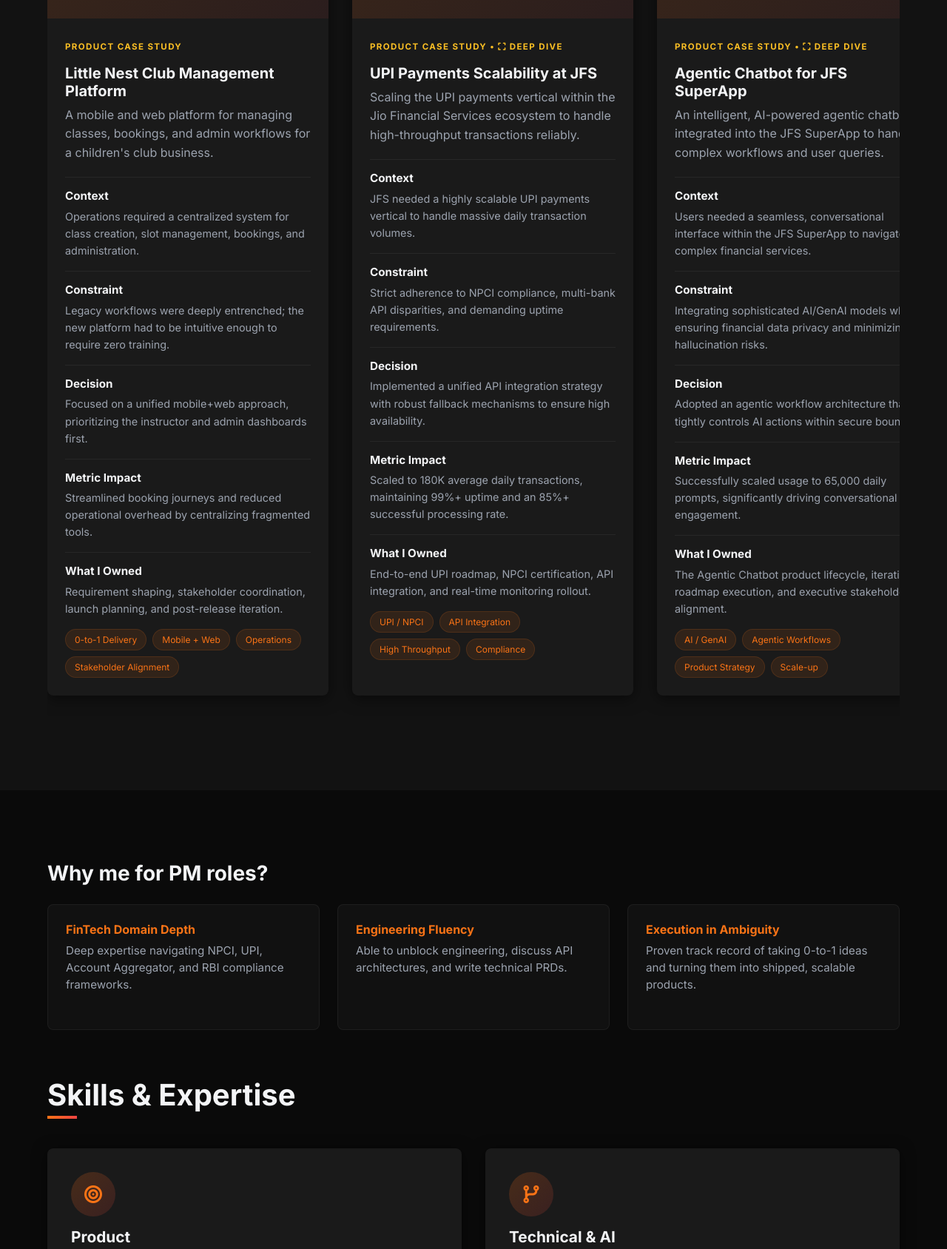
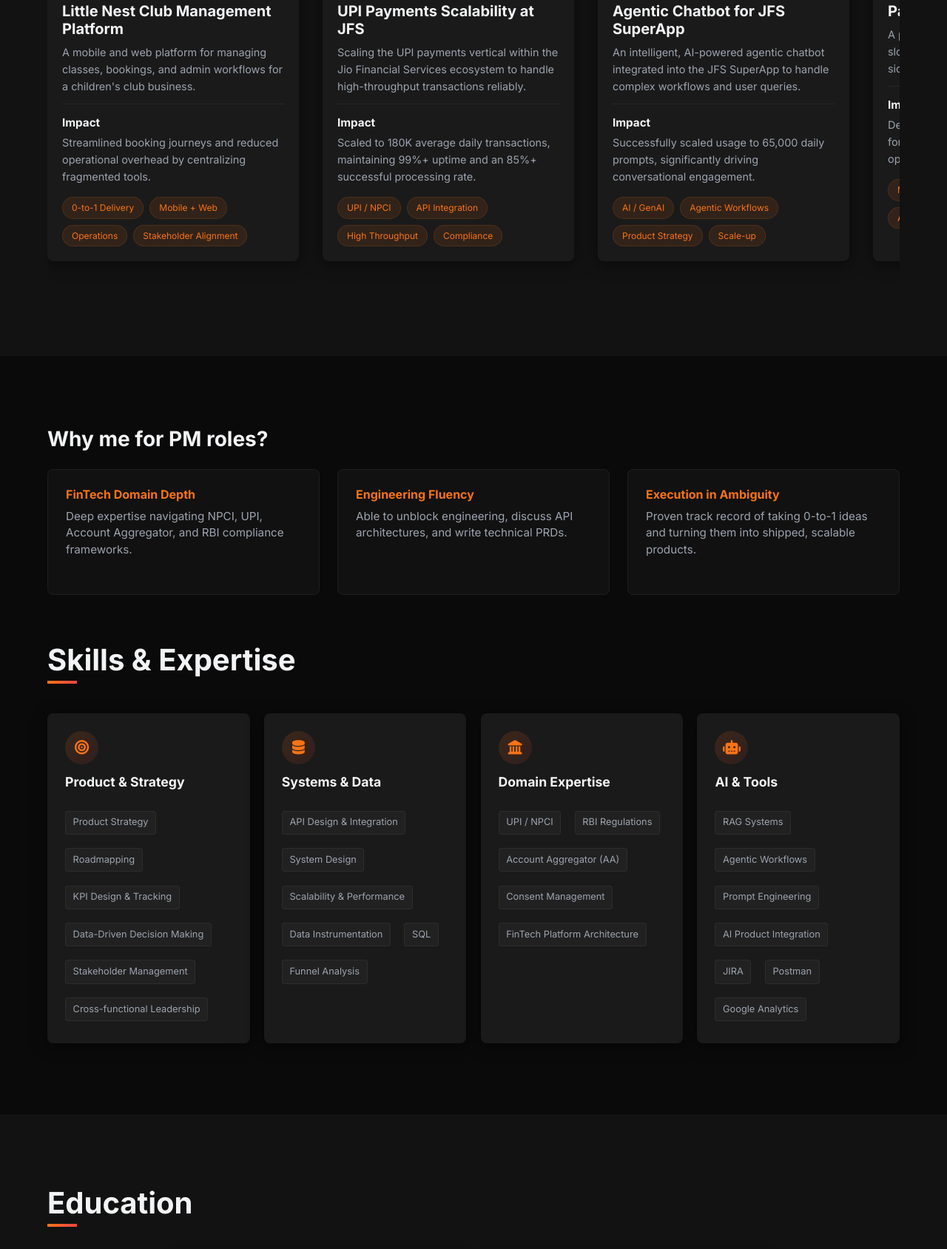
Before and after one commit to tirthesh2001/Portfolio, a website: page index.html in a window 1280 px wide. Shown: the part 4387-6075 px from the top of the page at 74% size. Drawn offline with Linux system fonts and the light colour scheme.

Commit message:
Compact skills grid and case study cards; move full details to deep-dive modals

```diff
--- a/content/data.json
+++ b/content/data.json
@@ -103,26 +103,12 @@
       "summary": "A mobile and web platform for managing classes, bookings, and admin workflows for a children's club business.",
       "details": [
         {
-          "heading": "Context",
-          "text": "Operations required a centralized system for class creation, slot management, bookings, and administration."
-        },
-        {
-          "heading": "Constraint",
-          "text": "Legacy workflows were deeply entrenched; the new platform had to be intuitive enough to require zero training."
-        },
-        {
-          "heading": "Decision",
-          "text": "Focused on a unified mobile+web approach, prioritizing the instructor and admin dashboards first."
-        },
-        {
-          "heading": "Metric Impact",
+          "heading": "Impact",
           "text": "Streamlined booking journeys and reduced operational overhead by centralizing fragmented tools."
-        },
-        {
-          "heading": "What I Owned",
-          "text": "Requirement shaping, stakeholder coordination, launch planning, and post-release iteration."
         }
       ],
+      "hasDeepDive": true,
+      "deepDiveId": "littlenest",
       "tags": [
         "0-to-1 Delivery",
         "Mobile + Web",
@@ -137,24 +123,8 @@
       "summary": "Scaling the UPI payments vertical within the Jio Financial Services ecosystem to handle high-throughput transactions reliably.",
       "details": [
         {
-          "heading": "Context",
-          "text": "JFS needed a highly scalable UPI payments vertical to handle massive daily transaction volumes."
-        },
-        {
-          "heading": "Constraint",
-          "text": "Strict adherence to NPCI compliance, multi-bank API disparities, and demanding uptime requirements."
-        },
-        {
-          "heading": "Decision",
-          "text": "Implemented a unified API integration strategy with robust fallback mechanisms to ensure high availability."
-        },
-        {
-          "heading": "Metric Impact",
+          "heading": "Impact",
           "text": "Scaled to 180K average daily transactions, maintaining 99%+ uptime and an 85%+ successful processing rate."
-        },
-        {
-          "heading": "What I Owned",
-          "text": "End-to-end UPI roadmap, NPCI certification, API integration, and real-time monitoring rollout."
         }
       ],
       "hasDeepDive": true,
@@ -173,24 +143,8 @@
       "summary": "An intelligent, AI-powered agentic chatbot integrated into the JFS SuperApp to handle complex workflows and user queries.",
       "details": [
         {
-          "heading": "Context",
-          "text": "Users needed a seamless, conversational interface within the JFS SuperApp to navigate complex financial services."
-        },
-        {
-          "heading": "Constraint",
-          "text": "Integrating sophisticated AI/GenAI models while ensuring financial data privacy and minimizing hallucination risks."
-        },
-        {
-          "heading": "Decision",
-          "text": "Adopted an agentic workflow architecture that tightly controls AI actions within secure bounds."
-        },
-        {
-          "heading": "Metric Impact",
+          "heading": "Impact",
           "text": "Successfully scaled usage to 65,000 daily prompts, significantly driving conversational engagement."
-        },
-        {
-          "heading": "What I Owned",
-          "text": "The Agentic Chatbot product lifecycle, iterative roadmap execution, and executive stakeholder alignment."
         }
       ],
       "hasDeepDive": true,
@@ -209,16 +163,8 @@
       "summary": "A product concept built around real-time slot visibility, booking flows, and admin-side management.",
       "details": [
         {
-          "heading": "The Problem",
-          "text": "Users and operators needed better visibility into parking availability and fewer manual coordination steps."
-        },
-        {
-          "heading": "What I Built",
-          "text": "A mobile app plus web dashboard experience covering slot discovery, bookings, and operational control."
-        },
-        {
-          "heading": "Why It Matters",
-          "text": "It reflects my technical grounding and ability to think through both customer-side and admin-side workflows."
+          "heading": "Impact",
+          "text": "Delivered a mobile app and web dashboard for seamless slot discovery, bookings, and operational control."
         }
       ],
       "tags": [
@@ -248,29 +194,50 @@
   "skills": [
     {
       "icon": "fas fa-bullseye",
-      "title": "Product",
+      "title": "Product & Strategy",
       "skills_list": [
         "Product Strategy",
-        "KPI & Analytics",
-        "Execution & Roadmapping"
+        "Roadmapping",
+        "KPI Design & Tracking",
+        "Data-Driven Decision Making",
+        "Stakeholder Management",
+        "Cross-functional Leadership"
       ]
     },
     {
-      "icon": "fas fa-code-branch",
-      "title": "Technical & AI",
+      "icon": "fas fa-database",
+      "title": "Systems & Data",
       "skills_list": [
-        "API Integration",
-        "Agentic Workflows",
-        "System Design"
+        "API Design & Integration",
+        "System Design",
+        "Scalability & Performance",
+        "Data Instrumentation",
+        "SQL",
+        "Funnel Analysis"
       ]
     },
     {
       "icon": "fas fa-landmark",
-      "title": "Domain",
+      "title": "Domain Expertise",
       "skills_list": [
-        "FinTech Architecture",
         "UPI / NPCI",
-        "Compliance"
+        "RBI Regulations",
+        "Account Aggregator (AA)",
+        "Consent Management",
+        "FinTech Platform Architecture"
+      ]
+    },
+    {
+      "icon": "fas fa-robot",
+      "title": "AI & Tools",
+      "skills_list": [
+        "RAG Systems",
+        "Agentic Workflows",
+        "Prompt Engineering",
+        "AI Product Integration",
+        "JIRA",
+        "Postman",
+        "Google Analytics"
       ]
     }
   ],
@@ -298,7 +265,8 @@
     "linkedin_url": "https://in.linkedin.com/in/tirthesh-patil"
   },
   "deepDives": {
-    "upi": "<h3>UPI Payments Scalability</h3><p><em>This is a placeholder for the deep-dive case study. Here you can document your Problem Discovery, Technical Constraints, Solution Architecture, and key learnings.</em></p>",
-    "chatbot": "<h3>Agentic Chatbot</h3><p><em>This is a placeholder for the deep-dive case study. Here you can document your Problem Discovery, Technical Constraints, Solution Architecture, and key learnings.</em></p>"
+    "upi": "<h3>UPI Payments Scalability</h3><br/><h4>Context</h4><p>JFS needed a highly scalable UPI payments vertical to handle massive daily transaction volumes.</p><br/><h4>Constraint</h4><p>Strict adherence to NPCI compliance, multi-bank API disparities, and demanding uptime requirements.</p><br/><h4>Decision</h4><p>Implemented a unified API integration strategy with robust fallback mechanisms to ensure high availability.</p><br/><h4>Metric Impact</h4><p>Scaled to 180K average daily transactions, maintaining 99%+ uptime and an 85%+ successful processing rate.</p><br/><h4>What I Owned</h4><p>End-to-end UPI roadmap, NPCI certification, API integration, and real-time monitoring rollout.</p>",
+    "chatbot": "<h3>Agentic Chatbot for JFS</h3><br/><h4>Context</h4><p>Users needed a seamless, conversational interface within the JFS SuperApp to navigate complex financial services.</p><br/><h4>Constraint</h4><p>Integrating sophisticated AI/GenAI models while ensuring financial data privacy and minimizing hallucination risks.</p><br/><h4>Decision</h4><p>Adopted an agentic workflow architecture that tightly controls AI actions within secure bounds.</p><br/><h4>Metric Impact</h4><p>Successfully scaled usage to 65,000 daily prompts, significantly driving conversational engagement.</p><br/><h4>What I Owned</h4><p>The Agentic Chatbot product lifecycle, iterative roadmap execution, and executive stakeholder alignment.</p>",
+    "littlenest": "<h3>Little Nest Club Management Platform</h3><br/><h4>Context</h4><p>Operations required a centralized system for class creation, slot management, bookings, and administration.</p><br/><h4>Constraint</h4><p>Legacy workflows were deeply entrenched; the new platform had to be intuitive enough to require zero training.</p><br/><h4>Decision</h4><p>Focused on a unified mobile+web approach, prioritizing the instructor and admin dashboards first.</p><br/><h4>Metric Impact</h4><p>Streamlined booking journeys and reduced operational overhead by centralizing fragmented tools.</p><br/><h4>What I Owned</h4><p>Requirement shaping, stakeholder coordination, launch planning, and post-release iteration.</p>"
   }
 }
--- a/styles.css
+++ b/styles.css
@@ -690,13 +690,16 @@ section:nth-of-type(even) {
 }
 
 .skill-tag {
-  background-color: rgba(249, 115, 22, 0.1);
-  color: var(--accent-primary);
-  padding: 0.5rem 1rem;
-  border-radius: var(--border-radius);
-  font-size: 0.875rem;
+  display: inline-block;
+  background-color: rgba(255, 255, 255, 0.03);
+  color: var(--text-secondary);
+  padding: 0.3rem 0.6rem;
+  border-radius: 4px;
+  font-size: 0.8rem;
+  margin-right: 0.4rem;
+  margin-bottom: 0.4rem;
+  border: 1px solid rgba(255, 255, 255, 0.05);
   transition: all var(--transition-fast);
-  border: 1px solid rgba(249, 115, 22, 0.15);
 }
 
 .skill-tag:hover {
@@ -708,39 +711,42 @@ section:nth-of-type(even) {
 /* Skills Grid */
 .skills-grid {
   display: grid;
-  grid-template-columns: 1fr 1fr;
-  gap: 2rem;
+  grid-template-columns: repeat(auto-fit, minmax(200px, 1fr));
+  gap: 1.2rem;
 }
 
 .skill-category {
   background-color: var(--card-bg);
-  padding: 2rem;
+  padding: 1.5rem;
   border-radius: var(--border-radius);
   box-shadow: var(--card-shadow);
   transition: all var(--transition-medium);
+  display: flex;
+  flex-direction: column;
 }
 
 .skill-category:hover {
-  transform: translateY(-5px);
-  box-shadow: 0 10px 30px rgba(0, 0, 0, 0.7);
+  transform: translateY(-3px);
+  box-shadow: 0 8px 20px rgba(0, 0, 0, 0.6);
 }
 
 .skill-category-icon {
-  width: 60px;
-  height: 60px;
+  width: 45px;
+  height: 45px;
   border-radius: 50%;
-  background: linear-gradient(135deg, rgba(249, 115, 22, 0.2), rgba(239, 68, 68, 0.15));
+  background: linear-gradient(135deg, rgba(249, 115, 22, 0.15), rgba(239, 68, 68, 0.1));
   display: flex;
   align-items: center;
   justify-content: center;
-  font-size: 1.5rem;
+  font-size: 1.2rem;
   color: var(--accent-primary);
-  margin-bottom: 1rem;
+  margin-bottom: 0.8rem;
 }
 
 .skill-category h3 {
-  font-size: 1.3rem;
-  margin-bottom: 0.5rem;
+  font-size: 1.1rem;
+  margin-bottom: 0.8rem;
+  color: var(--text-primary);
 }
 
 /* Education */
@@ -1033,7 +1039,7 @@ section:nth-of-type(even) {
   border-radius: var(--border-radius);
   overflow: hidden;
   box-shadow: var(--card-shadow);
-  flex: 0 0 380px;
+  flex: 0 0 340px;
   scroll-snap-align: start;
   transition: all var(--transition-medium);
 }
@@ -1045,7 +1051,7 @@ section:nth-of-type(even) {
 
 .project-image {
   width: 100%;
-  height: 200px;
+  height: 120px;
   overflow: hidden;
 }
 
@@ -1077,7 +1083,7 @@ section:nth-of-type(even) {
 }
 
 .project-content {
-  padding: 1.5rem;
+  padding: 1.25rem;
 }
 
 .project-label {
@@ -1096,7 +1102,8 @@ section:nth-of-type(even) {
 }
 
 .project-summary {
-  margin-bottom: 1.25rem;
+  margin-bottom: 0.75rem;
+  font-size: 0.9rem;
 }
 
 .project-details {
@@ -1927,8 +1934,19 @@ footer {
   color: var(--accent-primary);
 }
 
+.modal-body h4 {
+  font-size: 0.85rem;
+  font-weight: 700;
+  letter-spacing: 0.08em;
+  text-transform: uppercase;
+  color: var(--accent-warm);
+  margin-bottom: 0.4rem;
+  margin-top: 0.5rem;
+}
+
 .modal-body p {
   color: var(--text-secondary);
-  line-height: 1.6;
+  line-height: 1.7;
   margin-bottom: 1rem;
-}
+  font-size: 0.95rem;
+}
```
